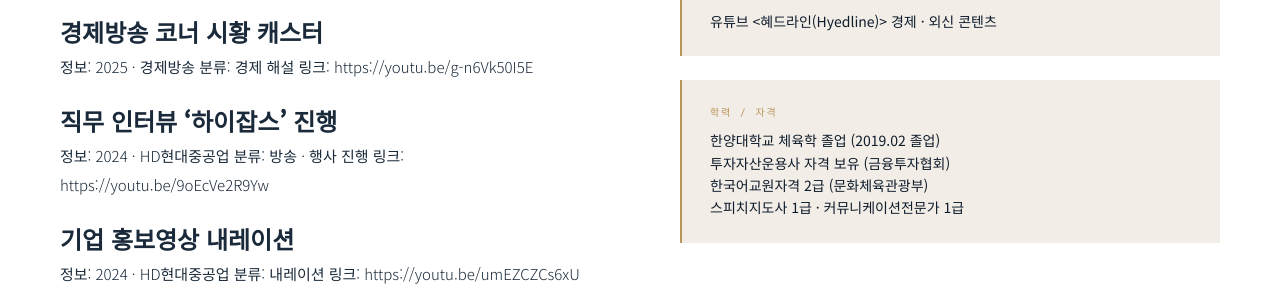
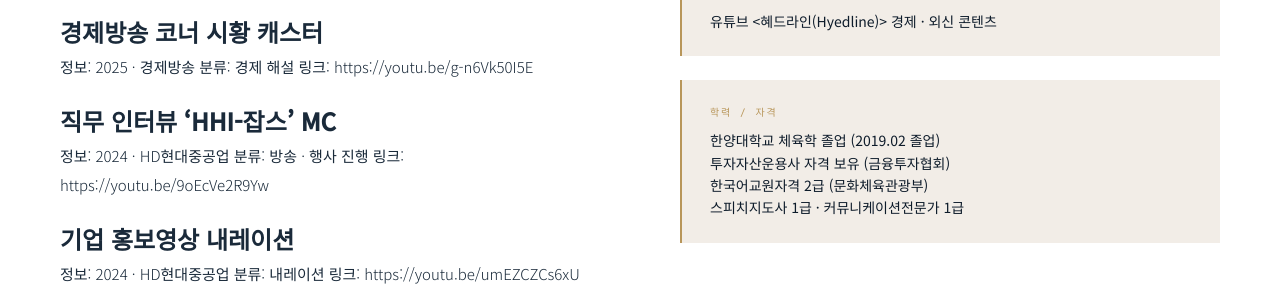
Before and after one commit to annhylee/annhylee.github.io, a Jekyll site: the page built from content/videos.md, in a window 1280 px wide and 900 px high, scrolled down 2162 px. Shown: the part 157-455 px from the top of the window. Built offline with Jekyll 4.4.1, drawn with Linux system fonts in a browser that asks for light colours; some web fonts are replaced; our own code applies the rules of GitHub Pages for plain Markdown files.

Commit message:
Update videos.md

```diff
--- a/content/videos.md
+++ b/content/videos.md
@@ -32,7 +32,7 @@
 분류: 경제 해설
 링크: https://youtu.be/g-n6Vk50I5E
 
-## 직무 인터뷰 '하이잡스' 진행
+## 직무 인터뷰 'HHI-잡스' MC
 정보: 2024 · HD현대중공업
 분류: 방송 · 행사 진행
 링크: https://youtu.be/9oEcVe2R9Yw
```
